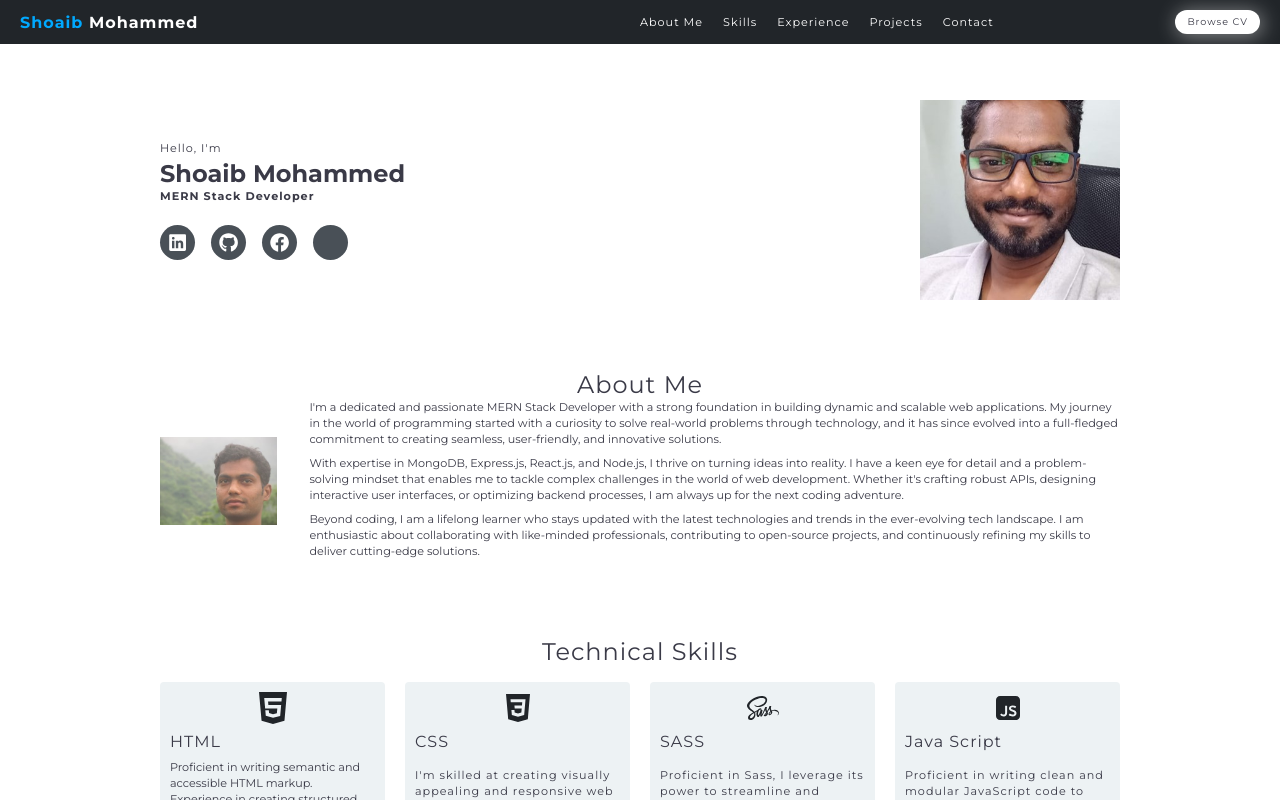
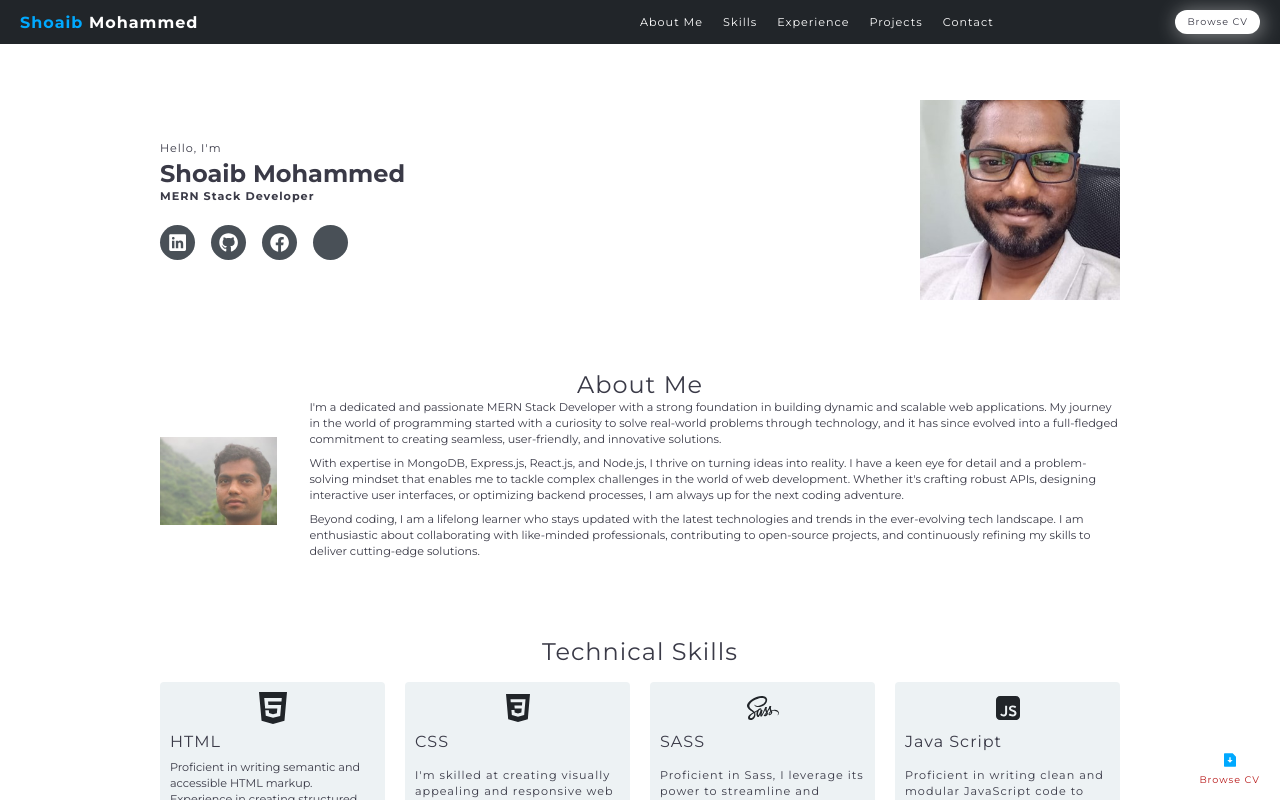
Before and after one commit to shoaibsm/shoaib_portfolio, a React (Create React App) app: page / in a window 1280 px wide. Shown: the top 800 px of the page. Built offline with nearby package versions, Linux system fonts and the light colour scheme; some icons are missing.

Commit message:
browse btn updated in mediaquery

```diff
--- a/src/components/contactInfo/ContactInfo.js
+++ b/src/components/contactInfo/ContactInfo.js
@@ -9,7 +9,8 @@ import { FaGithub } from "react-icons/fa";
 import { FaFacebook } from "react-icons/fa";
 import { FaSquareInstagram } from "react-icons/fa6";
 import { Link } from 'react-scroll';
-import { RiFileDownloadFill } from "react-icons/ri";
+// import { RiFileDownloadFill } from "react-icons/ri";
+import { RiFileDownloadFill } from "react-icons/ri"
 
 function ContactInfo() {
     return (
@@ -95,6 +96,13 @@ function ContactInfo() {
                     </section>
                 </div>
             </div>
+
+            <div className="ContactInfo__btn--browse">
+                <a className="ContactInfo__btn--Link" href="https://shoaib-sm-resume.onrender.com/" target="_blank" rel="noopener noreferrer">
+                    <RiFileDownloadFill className="browseBtn-icon" />
+                    <p className='ContactInfo__btnText'>Browse CV</p>
+                </a>
+            </div>
         </section>
     )
 }
--- a/src/components/contactInfo/ContactInfo.scss
+++ b/src/components/contactInfo/ContactInfo.scss
@@ -168,49 +168,81 @@
         }
     }
 
-    .download-resume {
-        position: absolute;
-        bottom: 10px;
-        right: 10px;
+    .ContactInfo__btn--browse {
         position: fixed;
-        display: none;
+        bottom: 8px;
+        right: 8px;
+        // background-color: var(--background-color);
+        border-radius: 15px;
+        cursor: pointer;
 
-        a {
+        // box-shadow: 2px 2px 20px 1px rgba(255, 255, 255, 0.45);
+        transition: background-color 0.2s ease-in-out;
+
+        .ContactInfo__btn--Link {
             display: block;
             width: 100%;
             height: 100%;
+            padding: 4px 12px;
+            border-radius: 15px;
             text-decoration: none;
-            display: flex;
-            flex-direction: column;
-            align-items: center;
+            text-align: center;
 
-            .download-icon {
-                width: 25px;
-                height: 25px;
-                border-radius: 50%;
-                display: flex;
-                align-items: center;
-                justify-content: center;
-                background-color: var(--background-color);
-                box-shadow: 2px 2px 15px 0.5px rgba(0, 0, 0, 0.6);
+            .browseBtn-icon {
+                color: var(--brand-color);
+            }
 
-                .icon {
-                    color: var(--primary-color);
-                    transition: color 0.3s ease-in-out;
-
-                    &:hover {
-                        color: var(--brand-color);
-                    }
-                }
+            .ContactInfo__btnText {
+                font-size: 0.6rem;
+                letter-spacing: 1px;
+                color: #b91c1c;
             }
         }
+    }
 
-        p {
-            font-size: 0.5rem;
-            letter-spacing: 1px;
-            color: #b91c1c;
-        }
-    }
+    // .download-resume {
+    //     position: absolute;
+    //     bottom: 10px;
+    //     right: 10px;
+    //     position: fixed;
+    //     display: none;
+
+    //     a {
+    //         display: block;
+    //         width: 100%;
+    //         height: 100%;
+    //         text-decoration: none;
+    //         display: flex;
+    //         flex-direction: column;
+    //         align-items: center;
+
+    //         .download-icon {
+    //             width: 25px;
+    //             height: 25px;
+    //             border-radius: 50%;
+    //             display: flex;
+    //             align-items: center;
+    //             justify-content: center;
+    //             background-color: var(--background-color);
+    //             box-shadow: 2px 2px 15px 0.5px rgba(0, 0, 0, 0.6);
+
+    //             .icon {
+    //                 color: var(--primary-color);
+    //                 transition: color 0.3s ease-in-out;
+
+    //                 &:hover {
+    //                     color: var(--brand-color);
+    //                 }
+    //             }
+    //         }
+    //     }
+
+    //     p {
+    //         font-size: 0.5rem;
+    //         letter-spacing: 1px;
+    //         color: #b91c1c;
+    //     }
+    // }
 
     @media only screen and (max-width: 576px) {
 
--- a/src/components/navbar/Navbar.scss
+++ b/src/components/navbar/Navbar.scss
@@ -120,7 +120,6 @@
 
             .Navbar__brandSection {
                 align-self: flex-start;
-                background-color: orange;
                 width: 100%;
             }
 
```
